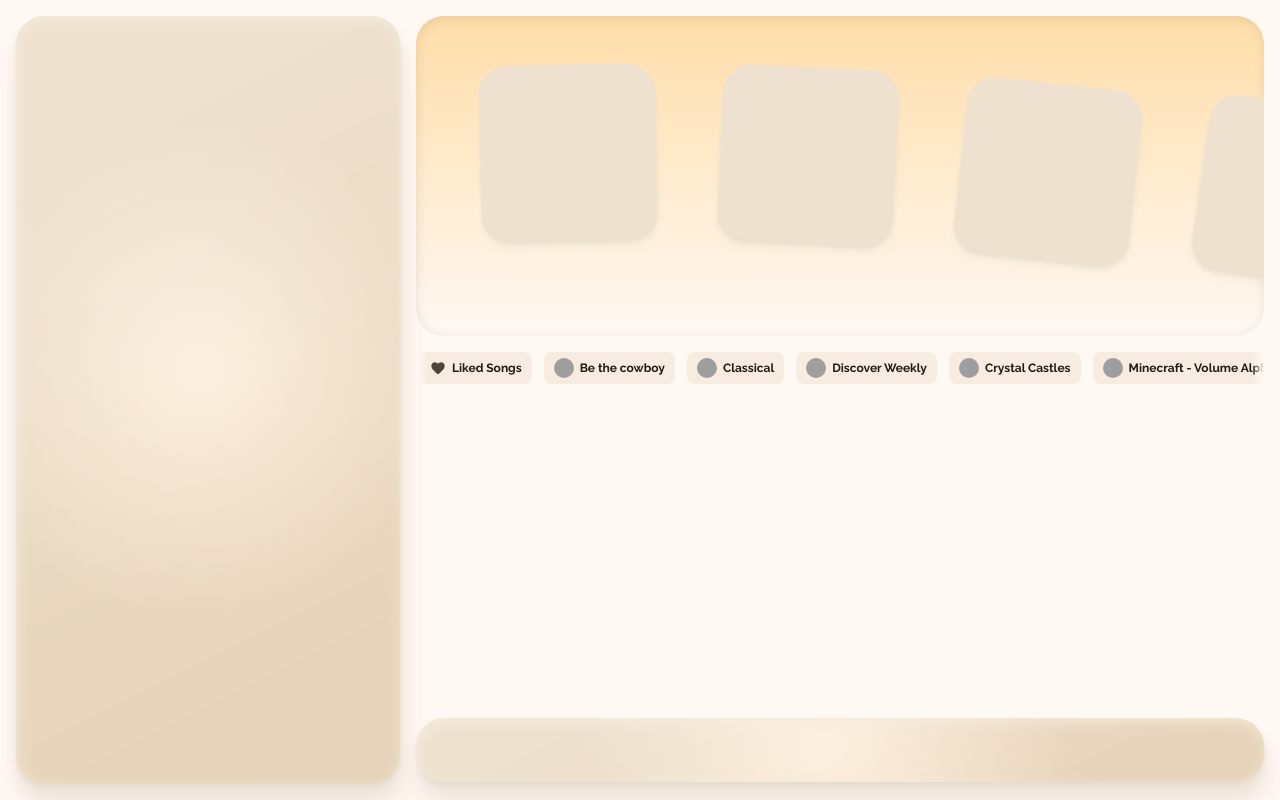
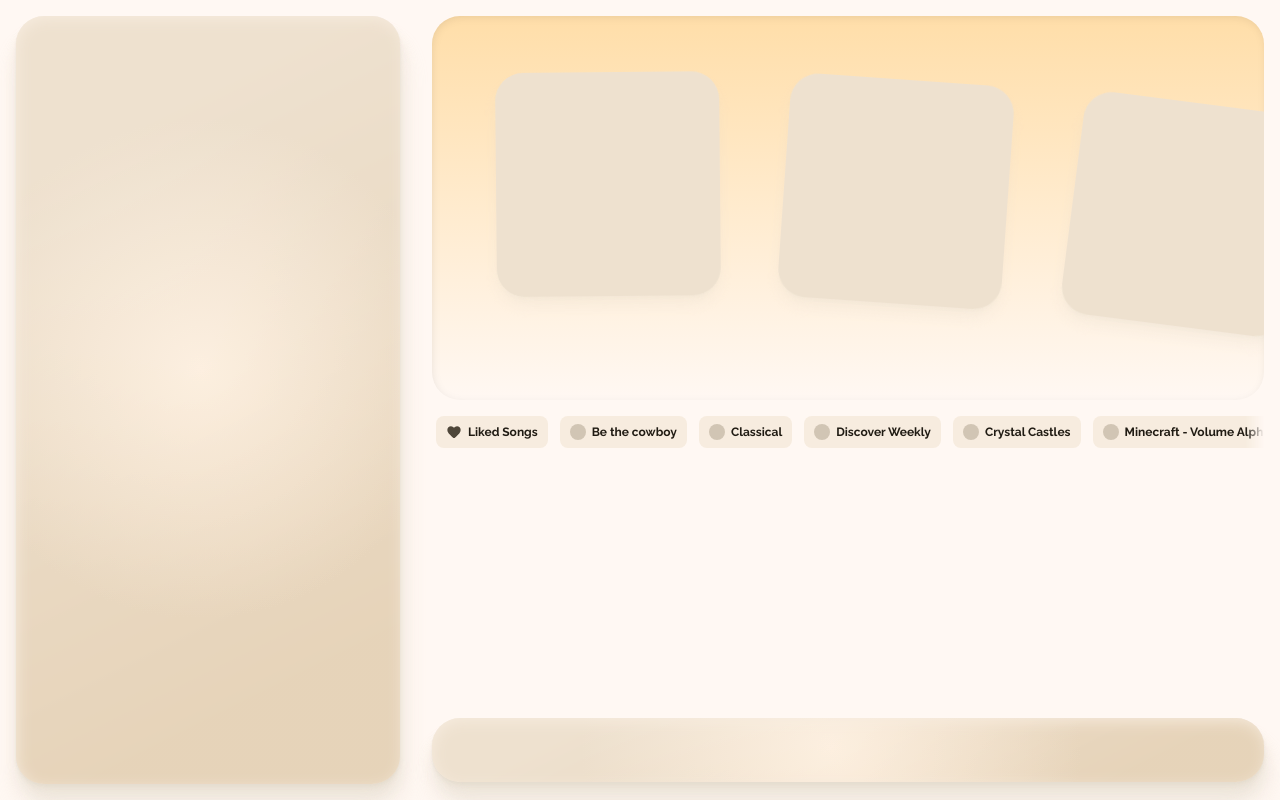
Before and after one commit to raayyananan/vault, a Next.js app: page / in a window 1280 px wide. Built offline with nearby package versions, Linux system fonts and the light colour scheme; grey boxes are pictures that could not be loaded.

Commit message:
base animation completed

```diff
--- a/app/components/showcase-scroller.tsx
+++ b/app/components/showcase-scroller.tsx
@@ -10,9 +10,12 @@ export default function ShowcaseScroller() {
     return (
         <div
             ref={scrollerRef}
-            className="w-full bg-gradient-to-b from-primary-container to-surface h-80 rounded-3xl flex items-center px-16 gap-16 overflow-x-scroll relative snap-x snap-mandatory"
-            style={{boxShadow: 'inset 1px 2px 16px -4px rgba(0,0,0,0.15)'}}
+            className="w-full bg-gradient-to-b from-primary-container to-surface h-96 md:rounded-3xl flex items-center px-8 gap-8 md:px-16 md:gap-16 overflow-x-scroll relative snap-x snap-mandatory
+                        md:shadow-[inset_1px_2px_12px_-4px_rgba(0,0,0,0.15)]"
             >
+                {data.map((item, index) => {
+                    return <ScrollItem key={index} index={index} scrollerRef={scrollerRef} />
+                })}
                 {data.map((item, index) => {
                     return <ScrollItem key={index} index={index} scrollerRef={scrollerRef} />
                 })}
@@ -45,9 +48,9 @@ function ScrollItem({ scrollerRef, index } : { scrollerRef :  RefObject<HTMLElem
     }
 
     return (
-        <motion.div
+        <motion.button
             ref={ref}
-            className="h-44 w-44 rounded-3xl bg-surface-variant elevation-medium flex-shrink-0 snap-center"
+            className="h-28 w-28 md:h-56 md:w-56 rounded-3xl bg-surface-variant shadow-lg shadow-inherit flex-shrink-0 snap-center"
 
             custom={index}
             initial={{ scale: 0 }}
@@ -58,10 +61,10 @@ function ScrollItem({ scrollerRef, index } : { scrollerRef :  RefObject<HTMLElem
             whileHover={{ scale: 1.02 }}
             whileTap={{ scale: 0.97 }}
             viewport={{ root: scrollerRef }}
-            transition={{ type: "tween", ease: "backOut", duration: 0.15 }}
+            transition={{ type: "tween", ease: "circOut", duration: 0.15 }}
         >
-            <button className="w-full h-full rounded-3xl"></button>
-        </motion.div>
+            {/* <div className="w-full h-full md:shadow-[inset_1px_2px_12px_-4px_rgb(var(--surface-container))]"></div> */}
+        </motion.button>
     )
 }
 
--- a/app/components/sidenav.tsx
+++ b/app/components/sidenav.tsx
@@ -1,5 +1,5 @@
 export default function Sidenav() {
     return (
-        <div className="w-96 h-full large-card flex-shrink-0"></div>
+        <div className="hidden md:flex w-96 h-full large-card flex-shrink-0"></div>
     )
 }
--- a/app/page.tsx
+++ b/app/page.tsx
@@ -8,15 +8,15 @@ import { data } from "./data/data";
 export default function Home() {
   return (
     <main className="h-screen w-screen flex p-0 gap-0">
-      <div className="sidenav-container p-4 pr-0">
+      <div className="sidenav-container md:p-4 pr-0">
         <Sidenav />
       </div>
-      <div className="flex-auto flex flex-col gap-4 relative overflow-x-scroll hide-scrollbar px-4 pt-4">
+      <div className="flex-auto flex flex-col gap-4 relative overflow-x-scroll hide-scrollbar md:px-4 md:pt-4">
         <ShowcaseScroller />
         <div className="flex-auto">
           <div
             className="overflow-x-scroll flex gap-3 pr-2 pl-1"
-            style={{maskImage: 'linear-gradient(to right, transparent 0px, black 12px, black calc(100% - 12px), transparent 100%)'}}
+            style={{maskImage: 'linear-gradient(to right, transparent 0px, black 0px, black calc(100% - 18px), transparent 100%)'}}
             >
             <Chip
               key={0}
@@ -27,7 +27,8 @@ export default function Home() {
             {data.map((item, index) => (
               <Chip
                 key={index + 1}
-                icon={(<img className="rounded-full h-5 w-5" src={item.thumbnail} alt={item.name} />)}
+                // icon={(<img className="rounded-full h-5 w-5" src={item.thumbnail} alt={item.name} />)}
+                icon={(<div className="w-4 h-4 rounded-full bg-outline-variant"></div>)}
                 name={item.name}
               ></Chip>
             ))}
```
